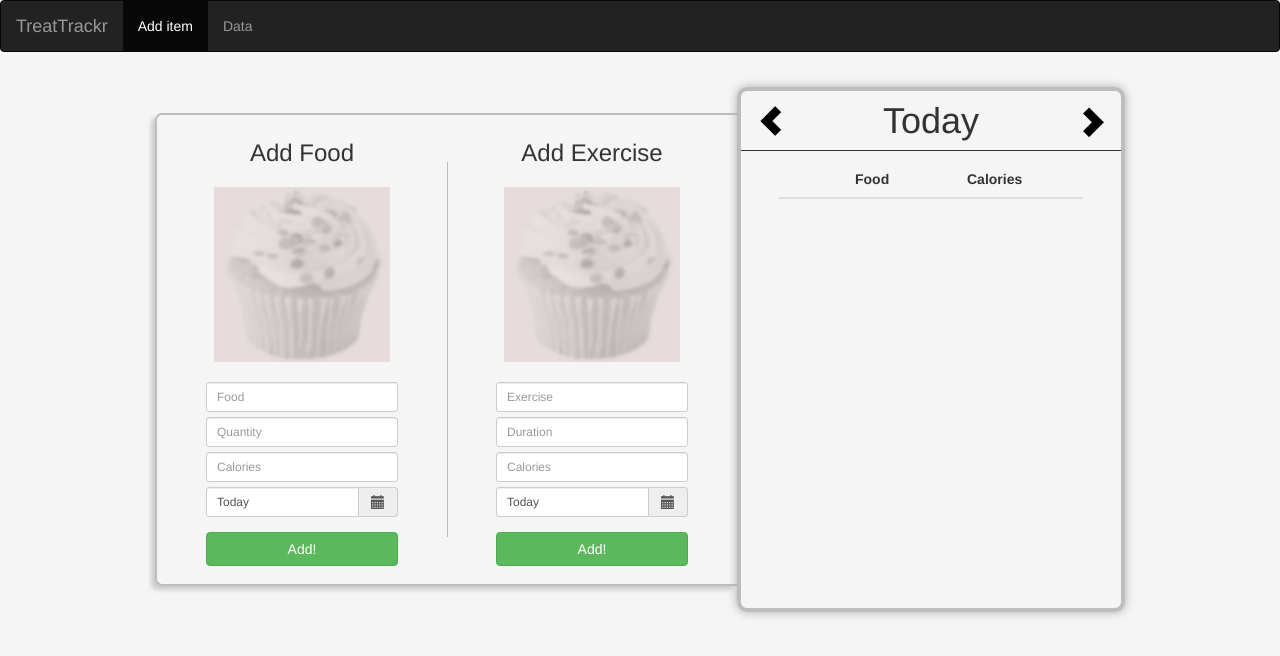
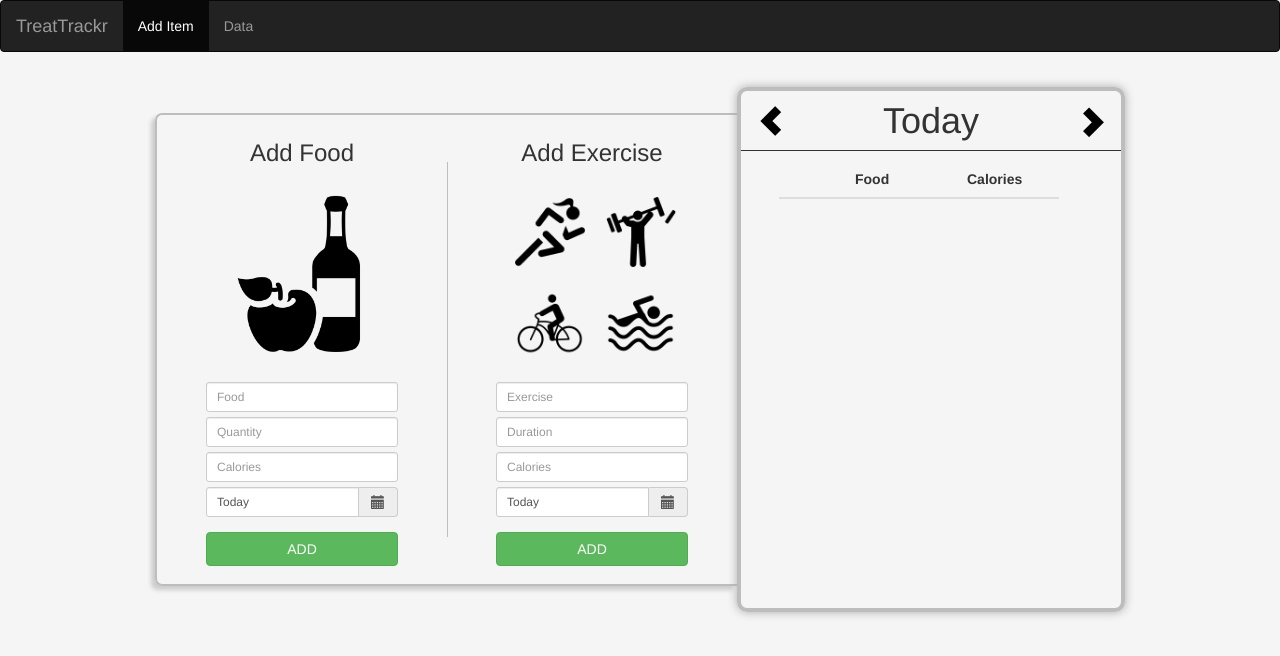
Before and after one commit to louissobel/treattrackr, a Flask app: page /add_item in a window 1280 px wide. Shown: the top 656 px of the page. Run offline with Flask 2, Linux system fonts and the light colour scheme; lists and menus that the app fills with data are empty; some libraries are stand-ins or nearby versions.

Commit message:
table scrollable; changed icons

```diff
--- a/app/static/css/add_food.css
+++ b/app/static/css/add_food.css
@@ -105,7 +105,18 @@ td.img-cell {
 }
 
 .food-adder-img-holder > img {
-  height:100%;
+  height: 100%;
+}
+
+.exercise-adder-img-holder {
+  height:40%;
+  margin-left: 32.5px;
+}
+
+.exercise-adder-img-holder > img {
+  height: 40%;
+  float: left;
+  margin: 5%;
 }
 
 .food-adder-input {
@@ -139,3 +150,9 @@ td.img-cell {
 #calories-column {
   width: 84px;
 }
+
+.table.food-list-table {
+  display: block;
+  overflow: scroll;
+  height: 435px;
+}
--- a/app/static/js/models/consumable_item.js
+++ b/app/static/js/models/consumable_item.js
@@ -2,11 +2,11 @@
 // What you search for in search boxes
 
 var ConsumableItem = Backbone.Model.extend({
-  defaults: function () {
-    return {
-      img_url: "static/img/cupcake.png"
+    defaults: function() {
+        return {
+            img_url: "static/img/food.png"
+        }
     }
-  }
 }, {
-  DEFAULT_IMG_URL: "static/img/cupcake.png"
+    DEFAULT_IMG_URL: "static/img/food.png"
 });
--- a/app/static/js/models/consumed_item.js
+++ b/app/static/js/models/consumed_item.js
@@ -1,11 +1,11 @@
 /* ConsumedItem Model */
 
 var ConsumedItem = Backbone.Model.extend({
-  defaults: function () {
-    return {
-      img_url: "static/img/cupcake.png"
-    , name: "Koala"
-    , calories: 123
+    defaults: function() {
+        return {
+            img_url: "static/img/food.png",
+            name: "Koala",
+            calories: 123
+        }
     }
-  }
 });
--- a/app/templates/add_item.html
+++ b/app/templates/add_item.html
@@ -25,7 +25,7 @@ Add Item
       <div class="food-adder-section" data-item-type="food">
         <h3>Add Food</h3>
         <div class="food-adder-img-holder">
-          <img src="static/img/cupcake.png" />
+          <img src="static/img/food.png" />
         </div>
 
         <div class="food-adder-form-holder">
@@ -42,7 +42,7 @@ Add Item
             </div>
 
 
-            <button type="submit" class="btn btn-success food-adder-submit">Add!</button>
+            <button type="submit" class="btn btn-success food-adder-submit">ADD</button>
           </form>
         </div>
       </div>
@@ -51,8 +51,11 @@ Add Item
 
       <div class="food-adder-section">
         <h3>Add Exercise</h3>
-        <div class="food-adder-img-holder">
-          <img src="static/img/cupcake.png" />
+        <div class="exercise-adder-img-holder">
+          <img src="static/img/running.png" />
+          <img src="static/img/weight.png" />
+          <img src="static/img/biking.png" />
+          <img src="static/img/swimming.png" />
         </div>
 
         <div class="food-adder-form-holder">
@@ -60,9 +63,6 @@ Add Item
             <input name="name" class="food-adder-input form-control input-sm" type="text" placeholder="Exercise" />
             <input name="duration" class="food-adder-input form-control input-sm" type="text" placeholder="Duration" />
             <input name="calories" class="food-adder-input form-control input-sm" type="text" placeholder="Calories" />
-
-
-
 
             <div class="food-adder-input input-group input-append date" data-date="" data-date-format="dd-mm-yyyy">
               <input type="text" class="form-control input-sm" placeholder="Date"></input>
@@ -73,7 +73,7 @@ Add Item
 
 
 
-            <button type="submit" class="btn btn-success food-adder-submit">Add!</button>
+            <button type="submit" class="btn btn-success food-adder-submit">ADD</button>
           </form>
         </div>
 
@@ -89,7 +89,13 @@ Add Item
       <div>
 
       <div class="food-adder-list-table-holder">
-        <table class="table">
+<!--         <div class="food-list-header">
+          <div id = "food-column">Food </div>
+          <div id = "calories-column">Clories </div>
+        </div> -->
+
+
+        <table class="table food-list-table">
           <thead>
             <tr>
               <th id = "icon-column"></th>
--- a/app/templates/base.html
+++ b/app/templates/base.html
@@ -53,7 +53,7 @@
 
     <div class="collapse navbar-collapse">
       <ul class="nav navbar-nav">
-        <li class="{{ 'active' if active_tab == 'add_item' else '' }}"><a href="/add_item">Add item</a></li>
+        <li class="{{ 'active' if active_tab == 'add_item' else '' }}"><a href="/add_item">Add Item</a></li>
         <li class="{{ 'active' if active_tab == 'data' else '' }}"><a href="/data">Data</a></li>
       </ul>
     </div><!-- /.navbar-collapse -->
```
Also changed, not shown: app/static/js/views/consumed_item_table.js (+10 -5 lines), app/static/img/biking.png (added), app/static/img/food.png (added), app/static/img/running.png (added), app/static/img/swimming.png (added), app/static/img/weight.png (added).
